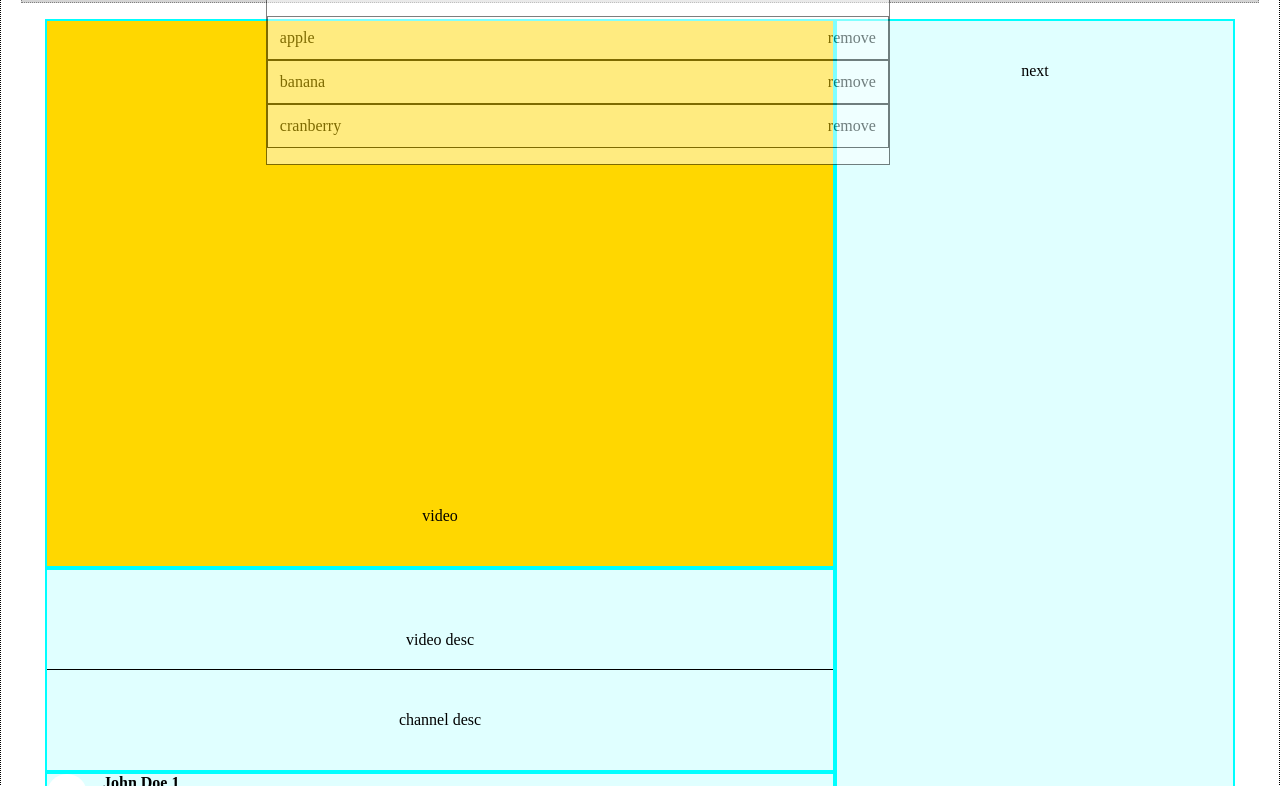
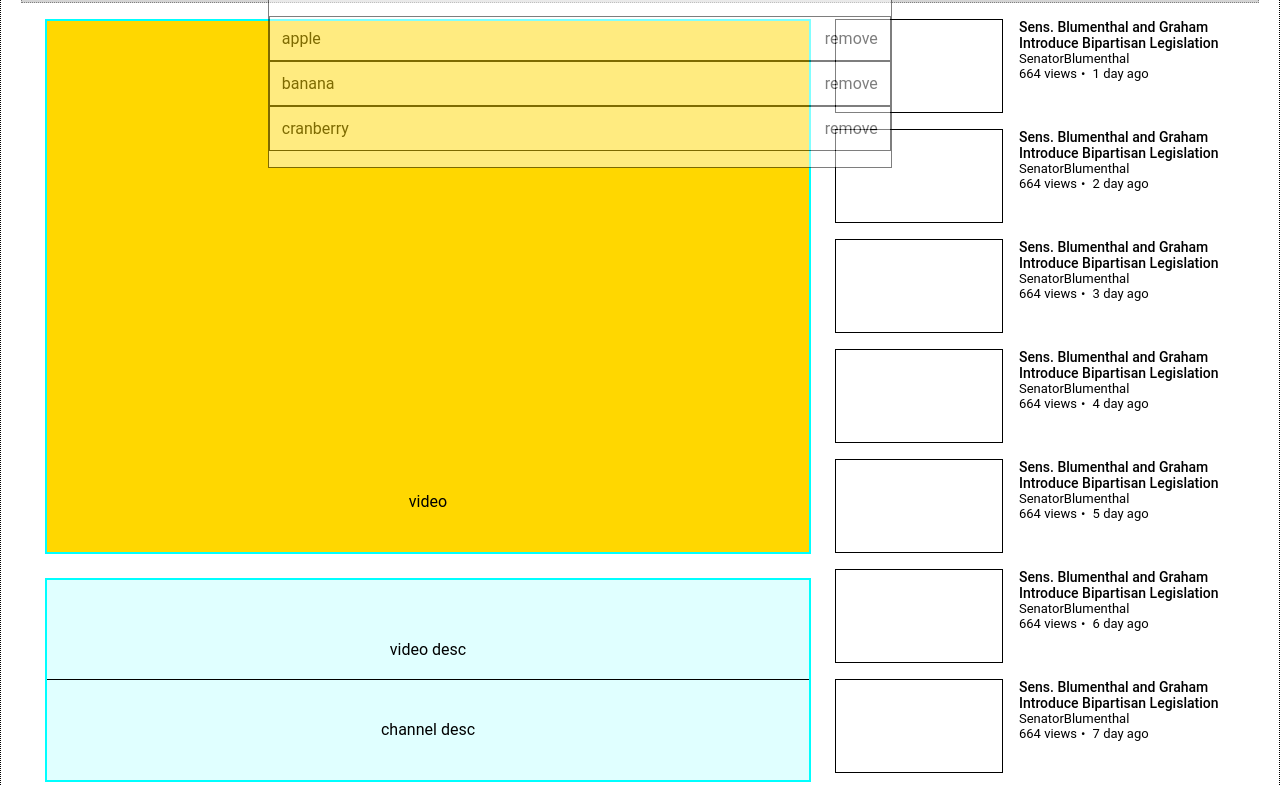
Before and after one commit to xinbenlv-just-learning/css-practice, a plain HTML site: page youtube.html in a window 1280 px wide. Shown: the part 74-860 px from the top of the page. Drawn offline with nearby package versions, Linux system fonts and the light colour scheme.

Commit message:
Add next video section

```diff
--- a/youtube.html
+++ b/youtube.html
@@ -7,6 +7,9 @@
     <title>Document</title>
     <link rel="stylesheet" href="common.css">
     <style>
+        * {
+            font-family: Roboto, Arial, sans-serif;
+        }
         .header {
             height: 56px;
             border: 1px dotted gray;
@@ -52,7 +55,6 @@
             flex-grow: 0;
             flex-shrink: 1;
             flex-basis: 728px;
-
         }
 
         .border-box {
@@ -67,6 +69,7 @@
         .grid {
             display: grid;
             grid-template-columns: 1fr 400px;
+            gap: 24px;
         }
 
         .main-container {
@@ -81,7 +84,7 @@
 
         .video {
             width: 100%;
-            padding-top: 56.35%;
+            padding-top: 56.25%;
             background: gold;
         }
 
@@ -149,6 +152,32 @@
             line-height: unset;
             text-align: start;
         }
+
+        .next-video-card {
+            display: flex;
+        }
+
+        .next-video-thumbnail {
+            height: 94px;
+            flex:0 0 168px;
+            background-color: white;
+            border: 1px solid;
+        }
+
+        .next-video-title {
+            font-size: 14px;
+            font-weight: 500;
+            font-family: Roboto, Arial, sans-serif;
+        }
+        .next-video-desc {
+            font-size: 13px;
+            font-weight: 400;
+        }
+        .next-video-desc .view-count::after {
+            content: "•";
+            margin:0 4px;
+        }
+
     </style>
 </head>
 
@@ -204,10 +233,23 @@
         </div>
         <div class="grid main-container">
             <div class="video demo-box">video</div>
-            <div class="next demo-box">next</div>
             <div class="panel demo-box">
                 <div class="video-desc">video desc</div>
                 <div class="channel-desc">channel desc</div>
+            </div>
+            <div class="next flex-column flex-container">
+                <div class="next-video-card flex-container flex-row" v-for="i in nextVideoNums">
+                    <div class="next-video-thumbnail"></div>
+                    <div>
+                        <div class="next-video-title">Sens. Blumenthal and Graham Introduce Bipartisan Legislation </div>
+                        <div class="next-video-desc">SenatorBlumenthal</div>
+                        <div class="next-video-desc">
+                            <span class="view-count">664 views</span>
+                            <span>{{i}} day ago</span>
+                        </div>
+                    </div>
+                </div>
+
             </div>
             <div class="video-comments demo-box flex-container flex-column">
                 <div class="flex-container flex-row" v-for="i in commentsNum">
@@ -228,7 +270,8 @@
             el: '#app',
             data: {
                 username: "John Doe",
-                commentsNum: 5,
+                commentsNum: 10,
+                nextVideoNums: 13,
             }
         });
     </script>
```
